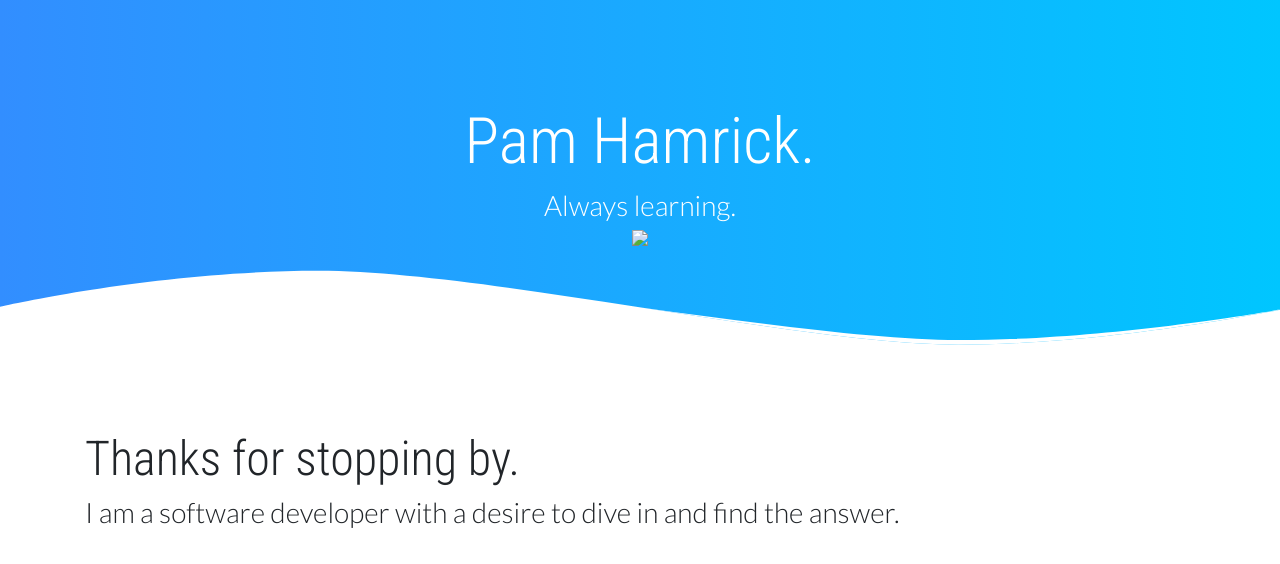
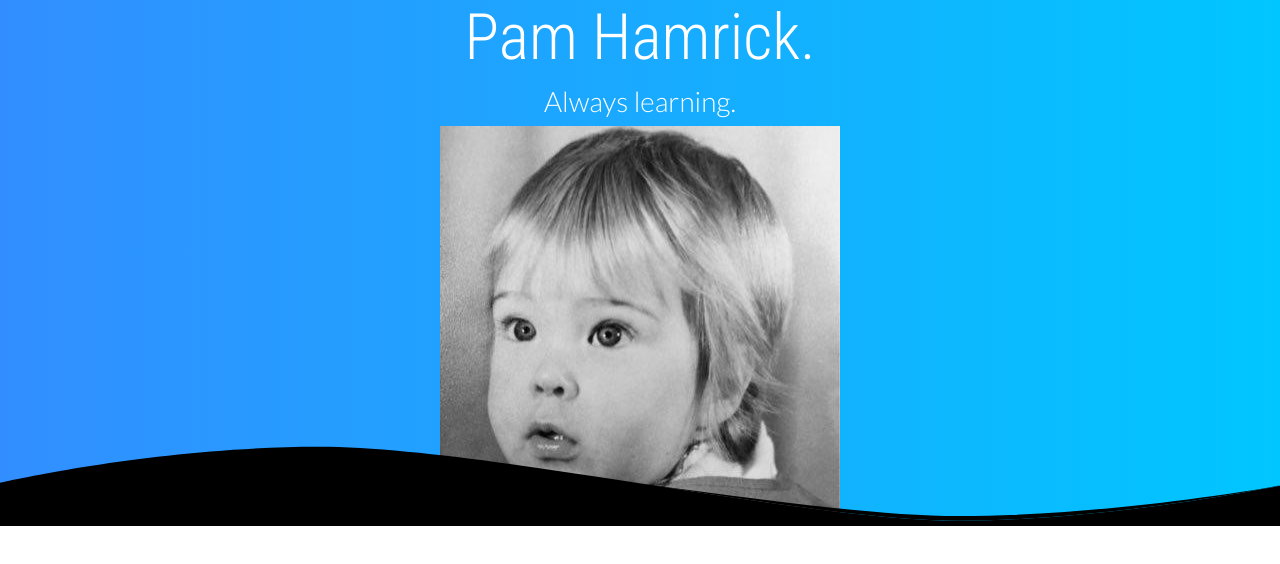
Before and after one commit to mspamelalea/portfolio, a plain HTML site: page template/index.html in a window 1280 px wide. Shown: the top 564 px of the page. Drawn offline with nearby package versions, Linux system fonts and the light colour scheme.

Commit message:
added image

```diff
--- a/template/index.html
+++ b/template/index.html
@@ -33,11 +33,11 @@
 
                 <h3 class="subtitle text-center">Always learning.</h3>
 
-                <img src="C:\Vandy\DataAnalyticsBootCamp\MyRepo\portfolio\Resources\BabyPam2.png" />
+                <img src="\Resources\BabyPam1.png" />
             </div>
         </div>
         <div class="wave-svg">
-            <svg xmlns="http://www.w3.org/2000/svg" fill="#fff" opacity="1" width="100%" height="80"
+            <svg xmlns="http://www.w3.org/2000/svg" fill="30336B" opacity="1" width="100%" height="80"
                 preserveAspectRatio="none" viewBox="0 0 1600 200">
                 <path d="M-8,95.3C-8,95.3,189,2,398,2s604,184.7,800,184.7s412-91.4,412-91.4V271H-8V95.3z" />
                 <path
```
Also changed, not shown: template/Resources/BabyPam1.png (added).
